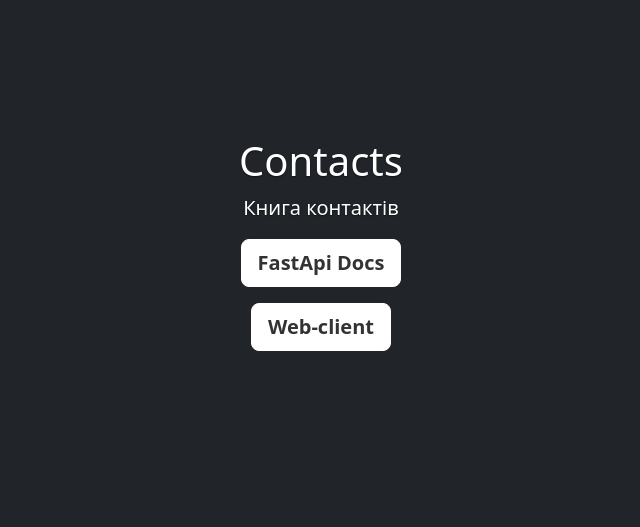
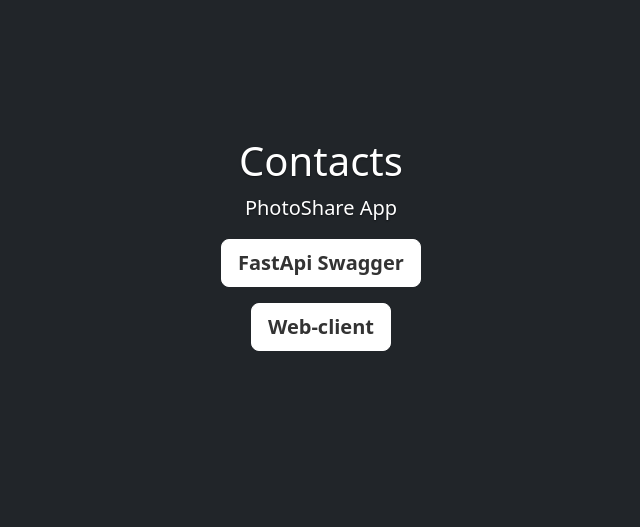
Before and after one commit to Kirienko-Alyona/PhotoShare, a FastAPI app: page / in a window 1280 px wide. Shown: the part 148-675 px from the top of the page, without its empty margins (319-959 px from the left). Run offline with FastAPI, Linux system fonts and the light colour scheme; parts of the project's set-up code (start-up, migrations or seed data) failed here and were passed over.

Commit message:
change names in index.html

```diff
--- a/templates/index.html
+++ b/templates/index.html
@@ -90,9 +90,9 @@
 
     <main class="px-3">
         <h1>{{title}}</h1>
-        <p class="lead">Книга контактів</p>
+        <p class="lead">PhotoShare App</p>
         <p class="lead">
-            <a href="/docs" target="_blank" class="btn btn-lg btn-light fw-bold border-white bg-white">FastApi Docs</a>
+            <a href="/docs" target="_blank" class="btn btn-lg btn-light fw-bold border-white bg-white">FastApi Swagger</a>
         </p>
         <p class="lead">
           <a href="http://127.0.0.1:5500/index.html" target="_blank" class="btn btn-lg btn-light fw-bold border-white bg-white">Web-client</a>
```
